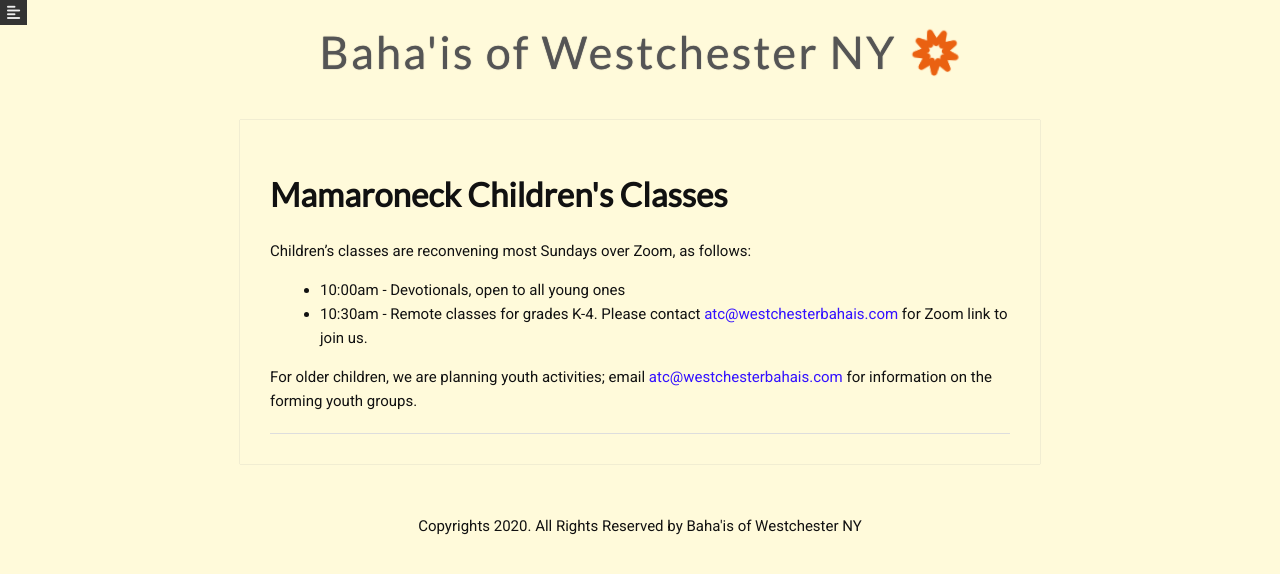
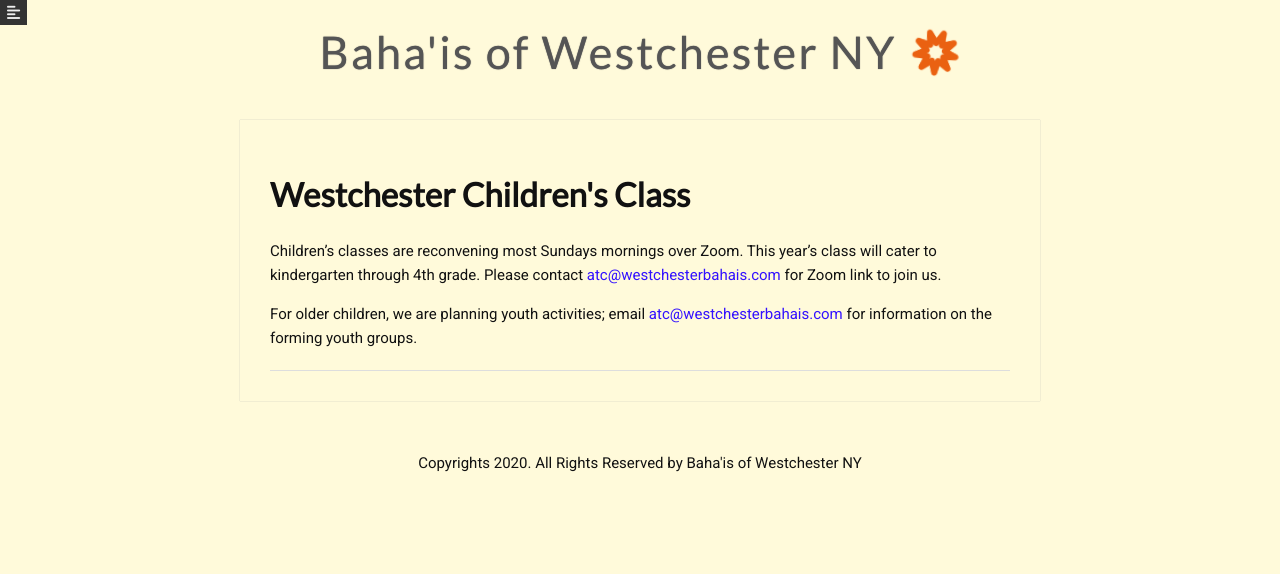
Before and after one commit to westchesterbahai/westchesterbahai.github.io, a Jekyll site: the page built from _childrens-class/mamaroneck.md, in a window 1280 px wide. Shown: the top 574 px of the page. Built offline with Jekyll 4.4.1, drawn with Linux system fonts in a browser that asks for light colours; nearby versions of some CDN libraries.

```diff
--- a/_childrens-class/mamaroneck.md
+++ b/_childrens-class/mamaroneck.md
@@ -1,13 +1,12 @@
 ---
-title: Mamaroneck Children's Classes
+title: Westchester Children's Class
 layout: post
-location: Mamaroneck (currently electronic)
-description: Childrens classes for ages 5-14
-time: Sundays 10:00am
+location: Electronic
+description: Childrens classes for grades K-5
+time: Sundays 10:30am
 ---
-Children's classes are reconvening most Sundays over Zoom, as follows:
-* 10:00am - Devotionals, open to all young ones
-* 10:30am - Remote classes for grades K-4.
+Children's classes are reconvening most Sundays mornings over Zoom.
+This year's class will cater to kindergarten through 4th grade.
 Please contact <atc@westchesterbahais.com> for Zoom link to join us.
 
 For older children, we are planning youth activities; email
--- a/index.html
+++ b/index.html
@@ -90,7 +90,7 @@ layout: default
 	     [{{group.time}}]</li>
      {% endfor %}
      </ul>
-     <p>Youth groups are forming for fall 2020! Please contact <a href="mailto:atc@westchesterbahais.org">atc@westchesterbahais.org</a> for information.</p>
+     <p>We have two new junior youth groups! Please contact <a href="mailto:atc@westchesterbahais.org">atc@westchesterbahais.org</a> for information on involving your youth of ages 10-15.</p>
      </div>
    </div>
    <div class="box" style="background-color:#717924">
```
Also changed, not shown: _bahai-meeting/2020-09-12-izzat.md (deleted, +0 -8 lines), _bahai-meeting/2020-10-15-ilm.md (renamed from _bahai-meeting/2020-09-26-mashiyyat.md, +2 -2 lines), _bahai-meeting/post-convention.md (added, +15 -0 lines), _development/race_unity_cirle.md (added, +9 -0 lines), _development/race_unity_nw.md (+3 -5 lines), _devotionals/walkbikepray.md (+3 -1 lines), _archive/arts-connection.md (renamed from _special-events/arts-connection.md).
